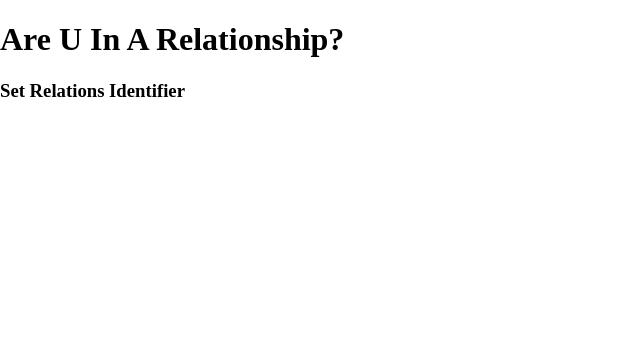
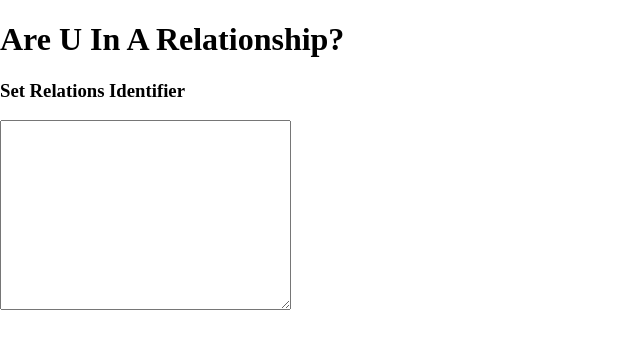
Before and after one commit to codenamerey/relation-type-determinator, a React (Create React App) app: page / in a window 1280 px wide. Shown: the top 348 px of the page, without its empty margins (0-640 px from the left). Built offline with nearby package versions, Linux system fonts and the light colour scheme.

Commit message:
Add Input component to web application

```diff
--- a/src/App.js
+++ b/src/App.js
@@ -1,4 +1,5 @@
 import Header from "./components/Header";
+import Input from "./components/Input";
 import 'normalize.css';
 
 
@@ -6,6 +7,7 @@ function App() {
   return (
     <div className="App">
       <Header></Header>
+      <Input></Input>
     </div>
   );
 }
--- /dev/null
+++ b/src/components/Input.js
@@ -0,0 +1,9 @@
+function Input() {
+    return (
+        <>
+            <textarea name="setInput" id="setInput" cols="30" rows="10"></textarea>
+        </>
+    )
+}
+
+export default Input;
```
